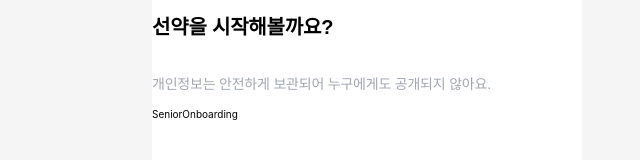
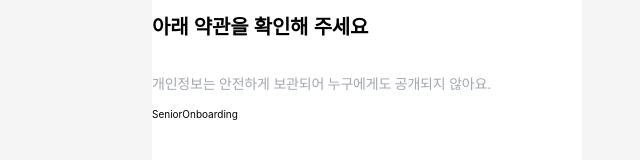
Before and after one commit to TEAM-SEONYAK/SEONYAK_CLIENT, a React (Vite) app: page /seniorOnboarding in a window 1280 px wide. Shown: the top 160 px of the page, without its empty margins (273-913 px from the left). Built offline with nearby package versions, Linux system fonts and the light colour scheme; a web font is replaced by a local one; what emotion-reset would draw is missing.

Commit message:
feat: TitleBox 구현 완료

```diff
--- a/src/pages/onboarding/components/TitleBox.tsx
+++ b/src/pages/onboarding/components/TitleBox.tsx
@@ -2,14 +2,14 @@ import styled from '@emotion/styled';
 
 interface TitleBoxProps {
   title: string;
-  children: string;
+  description: string;
 }
 
-const TitleBox = ({ title, children }: TitleBoxProps) => {
+const TitleBox = ({ title, description }: TitleBoxProps) => {
   return (
     <Wrapper>
       <Heading1>{title}</Heading1>
-      <Description>{children}</Description>
+      <Description>{description}</Description>
     </Wrapper>
   );
 };
--- a/src/pages/onboarding/seniorOnboarding/SeniorOnboardingPage.tsx
+++ b/src/pages/onboarding/seniorOnboarding/SeniorOnboardingPage.tsx
@@ -1,9 +1,11 @@
 import TitleBox from '../components/TitleBox';
+import { STEP_TITLE } from '../constants';
 
 const SeniorOnboardingPage = () => {
+  const { title, description } = STEP_TITLE[0];
   return (
     <div>
-      <TitleBox title="선약을 시작해볼까요?">개인정보는 안전하게 보관되어 누구에게도 공개되지 않아요.</TitleBox>
+      <TitleBox title={title} description={description} />
       <div>SeniorOnboarding</div>
     </div>
   );
```
